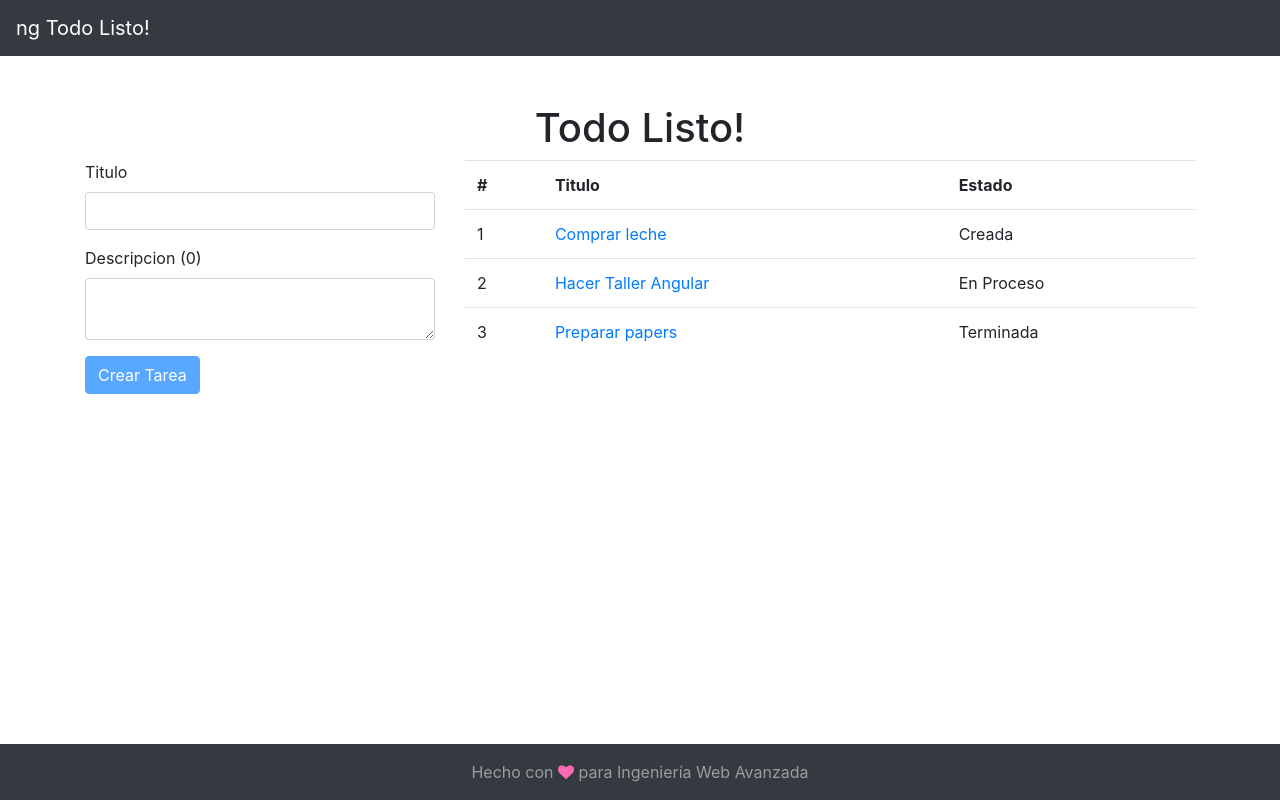
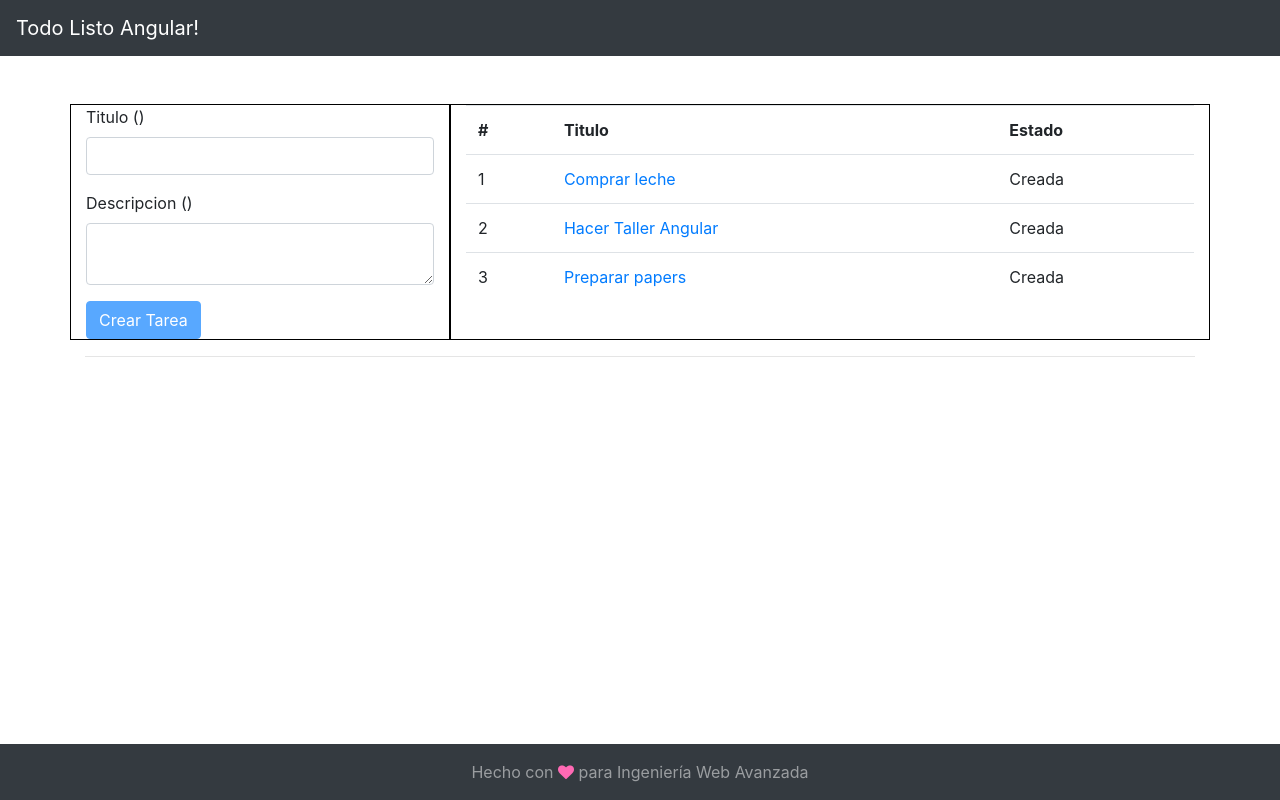
Before and after one commit to martinsantibanez/todo-listo-angular, an Angular app: page / in a window 1280 px wide. Built offline with nearby package versions, Linux system fonts and the light colour scheme.

Commit message:
Version final diapositivas

```diff
--- a/src/app/app.component.html
+++ b/src/app/app.component.html
@@ -1,6 +1,103 @@
-<!--The content below is only a placeholder and can be replaced.-->
 <app-layout>
 
+  <div class="row">
+    <div class="col-md-4" style="border: 1px solid black;">
+        <form (ngSubmit)="crearTarea()" #f="ngForm">
+            <div class="form-group">
+              <label for="titulo">
+                Titulo ({{ titulo?.value?.length }})
+              </label>
+              <input #titulo="ngModel"
+                     required minlength="5"
+                     [(ngModel)]="newTarea.titulo"
+                     class="form-control"
+                     type="text"
+                     name="titulo"/>
+            </div>
+            <div *ngIf="titulo.invalid && (titulo.dirty || titulo.touched)"
+              class="alert alert-danger">
+              El titulo debe tener largo mayor a 5 caracteres
+            </div>
+
+            <div class="form-group">
+              <label for="descripcion">
+                Descripcion ({{ descripcion?.value?.length }})
+              </label>
+              <textarea #descripcion="ngModel"
+                        required minlength="10" maxlength="100"
+                        [(ngModel)]="newTarea.descripcion"
+                        class="form-control"
+                        name="descripcion"></textarea>
+            </div>
+            <div *ngIf="descripcion.invalid && (descripcion.dirty || descripcion.touched)"
+              class="alert alert-danger">
+              La descripcion debe tener entre 10 y 100 caracteres
+            </div>
+
+
+            <button [disabled]="f.invalid"
+                    type="submit"
+                    class="btn btn-primary">
+                    Crear Tarea
+            </button>
+          </form>
+    </div>
+
+    <div class="col-md-8" style="border: 1px solid black;">
+        <table class="table">
+          <tr>
+            <th>#</th>
+            <th>Titulo</th>
+            <th>Estado</th>
+          </tr>
+          <tr *ngFor="let t of tareas;"
+            [class.selected]="t === tareaSeleccionada">
+            <td>{{ t.id }}</td>
+            <td>
+              <a  href="#"
+                  (click)="seleccionarTarea(t)">
+                {{ t.titulo }}
+              </a>
+            </td>
+            <td>{{ estado2str(t.estado) }}</td>
+          </tr>
+        </table>
+    </div>
+  </div>
+
+  <hr>
+
+  <div *ngIf="tareaSeleccionada"
+       class="row"
+       style="border: 1px solid black;">
+
+    <div [ngSwitch]="tareaSeleccionada.estado" class="col-md-12">
+
+        <app-tarea-creada
+          *ngSwitchCase="estadoTareas.Creada"
+          [tarea]="tareaSeleccionada"
+          (tareaActualizada)="actualizarTarea($event)">
+        </app-tarea-creada>
+
+        <app-tarea-en-proceso
+          *ngSwitchCase="estadoTareas.EnProceso"
+          [tarea]="tareaSeleccionada"
+          (tareaActualizada)="actualizarTarea($event)">
+        </app-tarea-en-proceso>
+
+        <app-tarea-terminada
+          *ngSwitchCase="estadoTareas.Terminada"
+          [tarea]="tareaSeleccionada"
+          (tareaActualizada)="actualizarTarea($event)">
+        </app-tarea-terminada>
+
+    </div>
+  </div>
+
+</app-layout>
+
+
+<!--
   <div class="row">
     <div class="col-lg-12" style="text-align: center">
       <h1>
@@ -86,3 +183,5 @@
 
 
 </app-layout>
+
+-->
--- a/src/app/app.component.ts
+++ b/src/app/app.component.ts
@@ -1,12 +1,86 @@
 import { Component, OnInit } from '@angular/core';
-import { Tarea, EstadoTarea, estado2str } from './tarea';
-import { TareaService, ITarea } from './tarea.service';
+import { Tarea, EstadoTarea } from './tarea';
+import { TareaService } from './tarea.service';
 
 @Component({
   selector: 'app-root',
   templateUrl: './app.component.html',
   styleUrls: ['./app.component.css']
 })
+
+export class AppComponent implements OnInit {
+  title = 'Todo Listo!';
+  estadoTareas = EstadoTarea;
+  tareaSeleccionada: Tarea;
+  tareas: Array<Tarea>;
+  newTarea: Tarea;
+
+  constructor(public tareaService: TareaService) {
+    this.tareas = [];
+    this.newTarea = new Tarea(null, null, null);
+  }
+
+  ngOnInit() {
+    this.tareaService.getTareas()
+        .subscribe((ts: Array<Tarea>) => {
+          this.tareas = ts;
+        });
+  }
+
+  actualizarTarea(t: Tarea) {
+    console.log(`La tarea ${t} fue actualizada!`);
+  }
+
+  seleccionarTarea(t: Tarea) {
+    this.tareaSeleccionada = t;
+  }
+
+  crearTarea() {
+    console.log(this.newTarea);
+    this.tareaService.crearTarea(this.newTarea);
+  }
+
+  estado2str(e: EstadoTarea) {
+    switch (e) {
+      case EstadoTarea.Creada:    return 'Creada';
+      case EstadoTarea.EnProceso: return 'En Proceso';
+      case EstadoTarea.Terminada: return 'Terminada';
+    }
+  }
+
+}
+
+
+
+
+
+
+
+
+
+
+
+
+
+
+
+
+
+
+
+
+
+
+
+
+
+
+
+
+
+
+
+/*
 export class AppComponent implements OnInit {
   title = 'Todo Listo!';
   estadoTareas = EstadoTarea;
@@ -46,3 +120,4 @@ export class AppComponent implements OnInit {
     console.log(`Guardando tarea: ${t}`);
   }
 }
+*/
--- a/src/app/app.module.ts
+++ b/src/app/app.module.ts
@@ -2,6 +2,7 @@ import { BrowserModule } from '@angular/platform-browser';
 import { NgModule } from '@angular/core';
 import { UiModule } from './ui/ui.module';
 import { FormsModule } from '@angular/forms';
+import { HttpClientModule } from '@angular/common/http';
 
 import { AppComponent } from './app.component';
 import { TareaCreadaComponent } from './tarea-creada/tarea-creada.component';
@@ -18,7 +19,8 @@ import { TareaTerminadaComponent } from './tarea-terminada/tarea-terminada.compo
   imports: [
     BrowserModule,
     UiModule,
-    FormsModule
+    FormsModule,
+    HttpClientModule
   ],
   providers: [],
   bootstrap: [AppComponent]
--- a/src/app/tarea-base/tarea-base.component.ts
+++ b/src/app/tarea-base/tarea-base.ts
@@ -1,10 +1,10 @@
-import { Component, OnInit, Input, Output, EventEmitter } from '@angular/core';
+import { Input, Output, EventEmitter } from '@angular/core';
 import { Tarea } from '../tarea';
 
-export abstract class TareaBaseComponent {
+export abstract class TareaBase {
 
   @Input() tarea: Tarea;
-  @Output() tareaActualizada = new EventEmitter();
+  @Output() tareaActualizada = new EventEmitter<Tarea>();
 
   constructor() { }
 
--- a/src/app/tarea-creada/tarea-creada.component.ts
+++ b/src/app/tarea-creada/tarea-creada.component.ts
@@ -1,13 +1,13 @@
 import { Component } from '@angular/core';
 import { Tarea, EstadoTarea } from '../tarea';
-import { TareaBaseComponent } from '../tarea-base/tarea-base.component';
+import { TareaBase } from '../tarea-base/tarea-base';
 
 @Component({
   selector: 'app-tarea-creada',
   templateUrl: './tarea-creada.component.html',
   styleUrls: ['./tarea-creada.component.css']
 })
-export class TareaCreadaComponent extends TareaBaseComponent {
+export class TareaCreadaComponent extends TareaBase {
 
   obtenerSiguienteEstado(t: Tarea) {
     return EstadoTarea.EnProceso;
--- a/src/app/tarea-en-proceso/tarea-en-proceso.component.ts
+++ b/src/app/tarea-en-proceso/tarea-en-proceso.component.ts
@@ -1,14 +1,16 @@
 import { Component } from '@angular/core';
 import { Tarea, EstadoTarea } from '../tarea';
-import { TareaBaseComponent } from '../tarea-base/tarea-base.component';
+import { TareaBase } from '../tarea-base/tarea-base';
 
 @Component({
   selector: 'app-tarea-en-proceso',
   templateUrl: './tarea-en-proceso.component.html',
   styleUrls: ['./tarea-en-proceso.component.css']
 })
-export class TareaEnProcesoComponent extends TareaBaseComponent {
+export class TareaEnProcesoComponent extends TareaBase {
+
   obtenerSiguienteEstado(t: Tarea) {
     return EstadoTarea.Terminada;
   }
+
 }
--- a/src/app/tarea-terminada/tarea-terminada.component.ts
+++ b/src/app/tarea-terminada/tarea-terminada.component.ts
@@ -1,13 +1,13 @@
 import { Component } from '@angular/core';
 import { Tarea } from '../tarea';
-import { TareaBaseComponent } from '../tarea-base/tarea-base.component';
+import { TareaBase } from '../tarea-base/tarea-base';
 
 @Component({
   selector: 'app-tarea-terminada',
   templateUrl: './tarea-terminada.component.html',
   styleUrls: ['./tarea-terminada.component.css']
 })
-export class TareaTerminadaComponent extends TareaBaseComponent {
+export class TareaTerminadaComponent extends TareaBase {
 
   obtenerSiguienteEstado(t: Tarea) {
     /* No hace nada, no hay mas estados */
--- a/src/app/tarea.service.ts
+++ b/src/app/tarea.service.ts
@@ -1,38 +1,30 @@
 import { Injectable } from '@angular/core';
+import { Tarea } from './tarea';
 import { Observable, of, empty } from 'rxjs';
-import { Tarea, EstadoTarea } from './tarea';
-
-export interface ITarea {
-  titulo: string;
-  descripcion: string;
-}
 
 @Injectable({
   providedIn: 'root'
 })
 export class TareaService {
 
+  constructor() { }
+
   tareas: Array<Tarea> = [
     new Tarea(1, 'Comprar leche', 'Y pañales para el bebe')
-    , new Tarea(2, 'Hacer Taller Angular', 'Falta empezar...', EstadoTarea.EnProceso)
-    , new Tarea(3, 'Preparar papers', 'Por fin', EstadoTarea.Terminada)
+    , new Tarea(2, 'Hacer Taller Angular', 'Falta empezar...')
+    , new Tarea(3, 'Preparar papers', 'Por fin')
   ];
 
-  constructor() { }
-
-  getTareas(): Observable<Array<Tarea>> {
-    return of(this.tareas);
-  }
-
-  crearTarea(t: ITarea): Observable<never> {
-
+crearTarea(t: Tarea): Observable<any> {
     // Obtener maximo id en this.tareas e incrementar en 1 para el nuevo id
     const newId = Math.max.apply(null, this.tareas.map(x => x.id)) + 1;
-
     // Insertar en el 'backend' la nueva tarea con el id generado y sus atributos
     this.tareas.push(new Tarea(newId, t.titulo, t.descripcion));
-
     // Se retorna un observable vacío solamente para seguir usando observables
     return empty();
   }
+
+  getTareas(): Observable<any> {
+    return of(this.tareas);
+  }
 }
--- a/src/app/ui/header/header.component.html
+++ b/src/app/ui/header/header.component.html
@@ -1,11 +1,3 @@
 <nav class="navbar navbar-dark bg-dark mb-5">
-  <a class="navbar-brand" href="/">ng Todo Listo!</a>
-  <div class="navbar-expand mr-auto">
-    <div class="navbar-nav">
-      <!-- <a class="nav-item nav-link active" href="#">Home</a> -->
-      <!-- <a class="nav-item nav-link" href="#">About</a> -->
-    </div>
-  </div>
-  <div class="navbar-expand ml-auto navbar-nav">
-  </div>
+  <a class="navbar-brand" href="/">Todo Listo Angular!</a>
 </nav>
```
Also changed, not shown: src/app/tarea-en-proceso/tarea-en-proceso.component.html (line endings or trailing spaces), src/app/tarea-terminada/tarea-terminada.component.html (line endings or trailing spaces), src/app/ui/footer/footer.component.html (line endings or trailing spaces).
